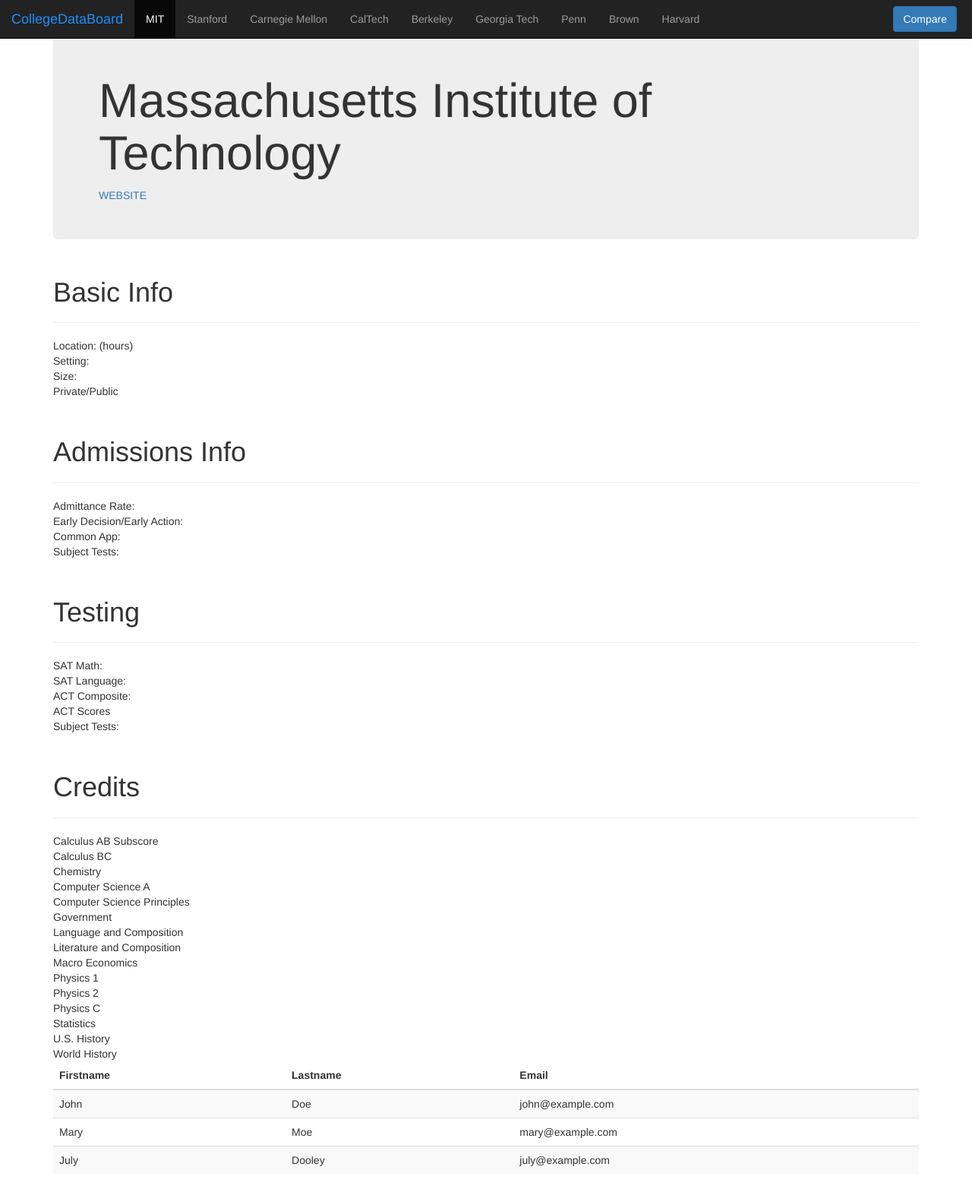
After one commit to TheFirstQuestion/CollegeDataBoard, a Flask app: page /mit in a window 1280 px wide. The commit adds this page. Shown: the whole page at 76% size. Run offline with Flask 2, Linux system fonts and the light colour scheme; some libraries are stand-ins or nearby versions.

Commit message:
begin database, add college template

```diff
--- a/app.py
+++ b/app.py
@@ -5,5 +5,47 @@ app = Flask(__name__)
 def main():
     return render_template('index.html')
 
+@app.route("/mit")
+def mit():
+    return render_template('college.html', school="Massachusetts Institute of Technology")
+
+@app.route("/stanford")
+def stanford():
+    return render_template('college.html', school="Stanford")
+
+@app.route("/carnegiemellon")
+def carnegiemellon():
+    return render_template('college.html', school="Carnegie Mellon")
+
+@app.route("/caltech")
+def caltech():
+    return render_template('college.html', school="California Institute of Technology")
+
+@app.route("/berkeley")
+def berkeley():
+    return render_template('college.html', school="UC Berkeley")
+
+@app.route("/georgiatech")
+def georgiatech():
+    return render_template('college.html',school="Georgia Institute of Technology")
+
+@app.route("/penn")
+def penn():
+    return render_template('college.html', school="University of Pennsylvania")
+
+@app.route("/brown")
+def brown():
+    return render_template('college.html', school="Brown University")
+
+@app.route("/harvard")
+def harvard():
+    return render_template('college.html', school="Harvard")
+
+@app.route("/compare")
+def compare():
+    return render_template("compare.html")
+
+
+
 if __name__ == "__main__":
     app.run()
--- /dev/null
+++ b/static/css/college-style.css
@@ -0,0 +1,7 @@
+#bootstrap-overrides .container h1 {
+    margin-top: 50px;
+}
+
+#bootstrap-overrides .row {
+    text-align: center;
+}
--- /dev/null
+++ b/templates/college.html
@@ -0,0 +1,85 @@
+{% include "header.html" %}
+<link rel="stylesheet" href="{{ url_for('static', filename='css/college-style.css') }}">
+
+<div class="container">
+  <div class="jumbotron">
+    <h1>{{ school }}</h1>
+    <span><a href="">WEBSITE</a></span>
+  </div>
+
+  <h1>Basic Info</h1>
+  <hr>
+  <div>Location: (hours)</div>
+  <div>Setting:</div>
+  <div>Size:</div>
+  <div>Private/Public</div>
+
+
+  <h1>Admissions Info</h1>
+  <hr>
+  <div>Admittance Rate:</div>
+  <div>Early Decision/Early Action:</div>
+  <div>Common App:</div>
+  <div>Subject Tests:</div>
+
+
+  <h1>Testing</h1>
+  <hr>
+  <div>SAT Math:</div>
+  <div>SAT Language:</div>
+  <div>ACT Composite:</div>
+  <div>ACT Scores</div>
+  <div>Subject Tests:</div>
+
+
+  <h1>Credits</h1>
+  <hr>
+  <div>Calculus AB Subscore</div>
+  <div>Calculus BC</div>
+  <div>Chemistry</div>
+  <div>Computer Science A</div>
+  <div>Computer Science Principles</div>
+  <div>Government</div>
+  <div>Language and Composition</div>
+  <div>Literature and Composition</div>
+  <div>Macro Economics</div>
+  <div>Physics 1</div>
+  <div>Physics 2</div>
+  <div>Physics C</div>
+  <div>Statistics</div>
+  <div>U.S. History</div>
+  <div>World History</div>
+
+
+
+
+
+
+  <table class="table table-striped">
+    <thead>
+      <tr>
+        <th>Firstname</th>
+        <th>Lastname</th>
+        <th>Email</th>
+      </tr>
+    </thead>
+    <tbody>
+      <tr>
+        <td>John</td>
+        <td>Doe</td>
+        <td>john@example.com</td>
+      </tr>
+      <tr>
+        <td>Mary</td>
+        <td>Moe</td>
+        <td>mary@example.com</td>
+      </tr>
+      <tr>
+        <td>July</td>
+        <td>Dooley</td>
+        <td>july@example.com</td>
+      </tr>
+    </tbody>
+  </table>
+
+</div>
--- a/templates/header.html
+++ b/templates/header.html
@@ -5,7 +5,7 @@
     <meta name="viewport" content="width=device-width, initial-scale=1, shrink-to-fit=no">
     <meta name="description" content="">
     <meta name="author" content="">
-    <title>CollegeDataBoard</title>
+    <title>College Data Board</title>
     <link rel="stylesheet" href="https://maxcdn.bootstrapcdn.com/bootstrap/3.3.7/css/bootstrap.min.css">
     <script src="https://ajax.googleapis.com/ajax/libs/jquery/3.2.1/jquery.min.js"></script>
     <script src="https://maxcdn.bootstrapcdn.com/bootstrap/3.3.7/js/bootstrap.min.js"></script>
@@ -17,29 +17,30 @@
     <nav class="navbar navbar-inverse navbar-fixed-top">
     <div class="container-fluid">
         <div class="navbar-header">
-            <a class="navbar-brand" href="#">CollegeDataBoard</a>
+            <a class="navbar-brand" href="/">CollegeDataBoard</a>
         </div>
         <ul class="nav navbar-nav">
-            <li><a href="#">MIT</a></li>
-            <li><a href="#">Stanford</a></li>
-            <li class="active"><a href="#">Carnegie Mellon</a></li>
-            <li><a href="#">CalTech</a></li>
-            <li><a href="#">Berkely</a></li>
-            <li><a href="#">Georgia Tech</a></li>
-            <li><a href="#">Penn</a></li>
-            <li><a href="#">Brown</a></li>
-            <li><a href="#">Harvard</a></li>
+            <li><a href="/mit">MIT</a></li>
+            <li><a href="/stanford">Stanford</a></li>
+            <li><a href="/carnegiemellon">Carnegie Mellon</a></li>
+            <li><a href="/caltech">CalTech</a></li>
+            <li><a href="/berkeley">Berkeley</a></li>
+            <li><a href="/georgiatech">Georgia Tech</a></li>
+            <li><a href="/penn">Penn</a></li>
+            <li><a href="/brown">Brown</a></li>
+            <li><a href="/harvard">Harvard</a></li>
         </ul>
 
         <ul class="nav navbar-nav navbar-right">
-            <button class="btn btn-primary navbar-btn">Compare</button>
+            <a href="/compare"><button class="btn btn-primary navbar-btn">Compare</button></a>
         </ul>
       </div>
     </nav>
 
     <script>
-        $(".nav a").on("click", function(){
-            $(".nav").find(".active").removeClass("active");
-            $(this).parent().addClass("active");
-        });
+        $(document).ready(function() {
+        	// get current URL path and assign 'active' class
+        	var pathname = window.location.pathname;
+        	$('.nav > li > a[href="'+pathname+'"]').parent().addClass('active');
+        })
     </script>
```
Also changed, not shown: buildDB.py (added, +46 -0 lines), templates/compare.html (added, +7 -0 lines), templates/index.html (+7 -1 lines), collegedataboard.db (added).
